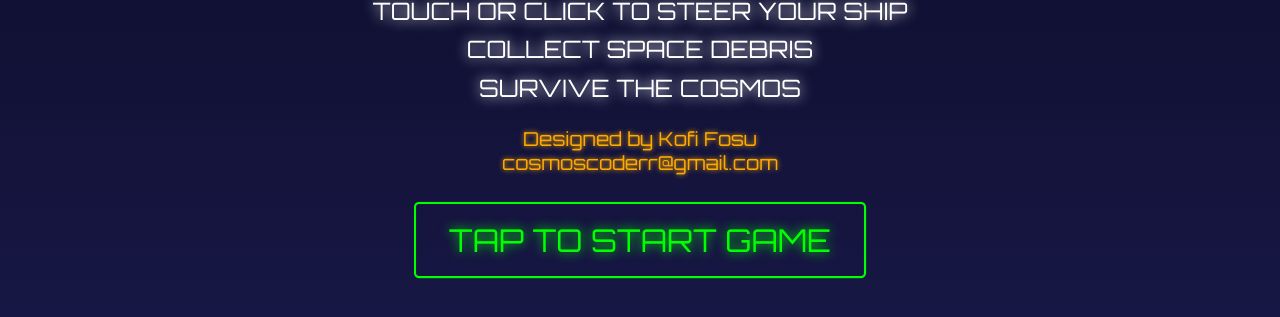
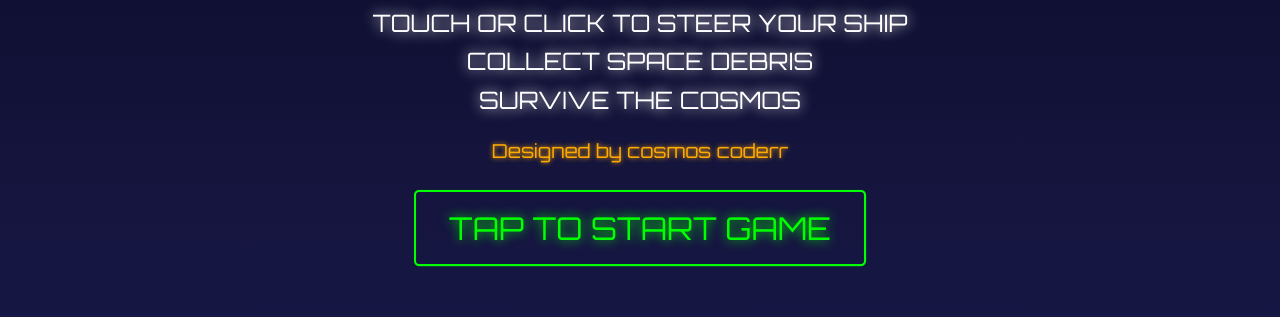
Before and after one commit to onetwo346/space-shooting, a plain HTML site: page index.html in a window 1280 px wide. Shown: the part 325-642 px from the top of the page. Drawn offline with Linux system fonts and the light colour scheme.

Commit message:
Update index.html

```diff
--- a/index.html
+++ b/index.html
@@ -16,8 +16,7 @@
             SURVIVE THE COSMOS
         </p>
         <p class="credits">
-            Designed by Kofi Fosu<br>
-            cosmoscoderr@gmail.com
+            Designed by cosmos coderr<br>
         </p>
         <button id="startButton">TAP TO START GAME</button>
     </div>
```
